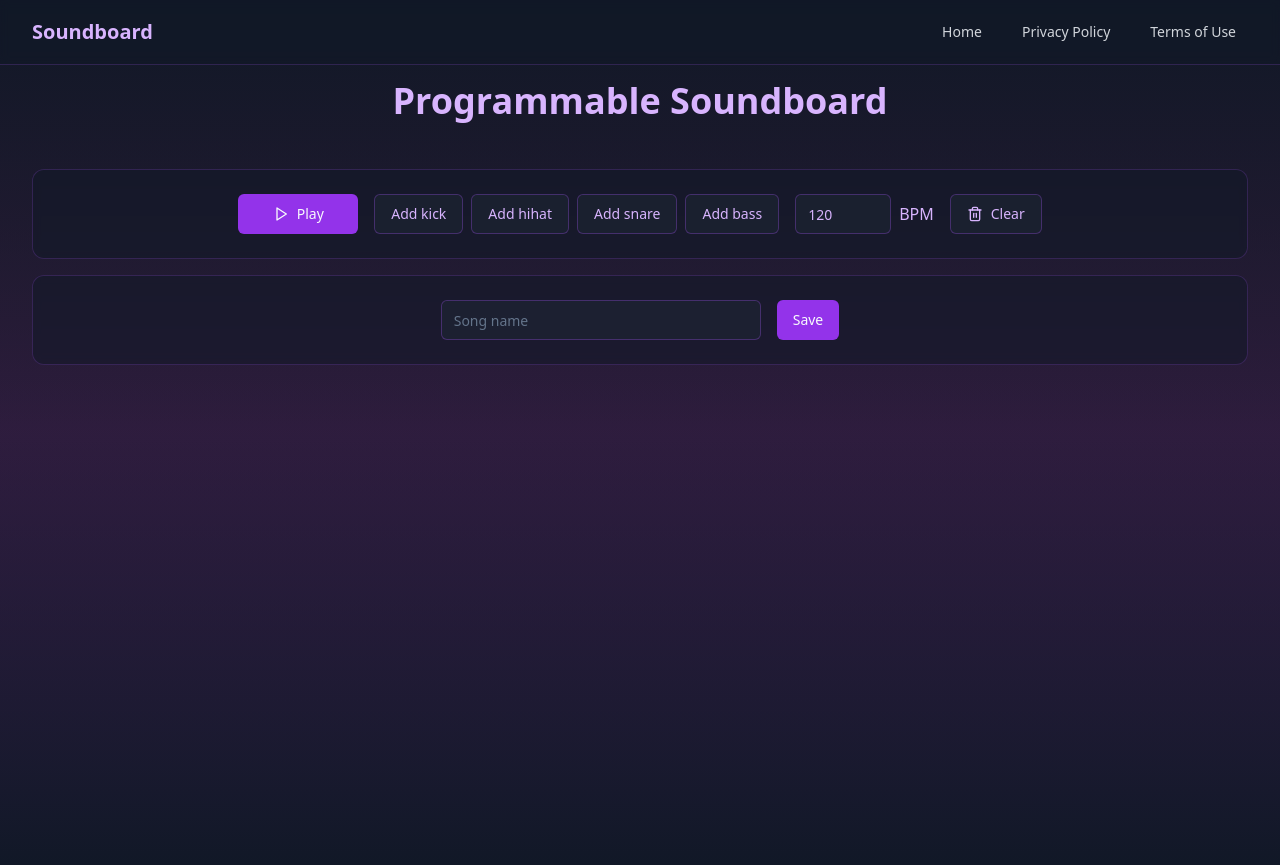
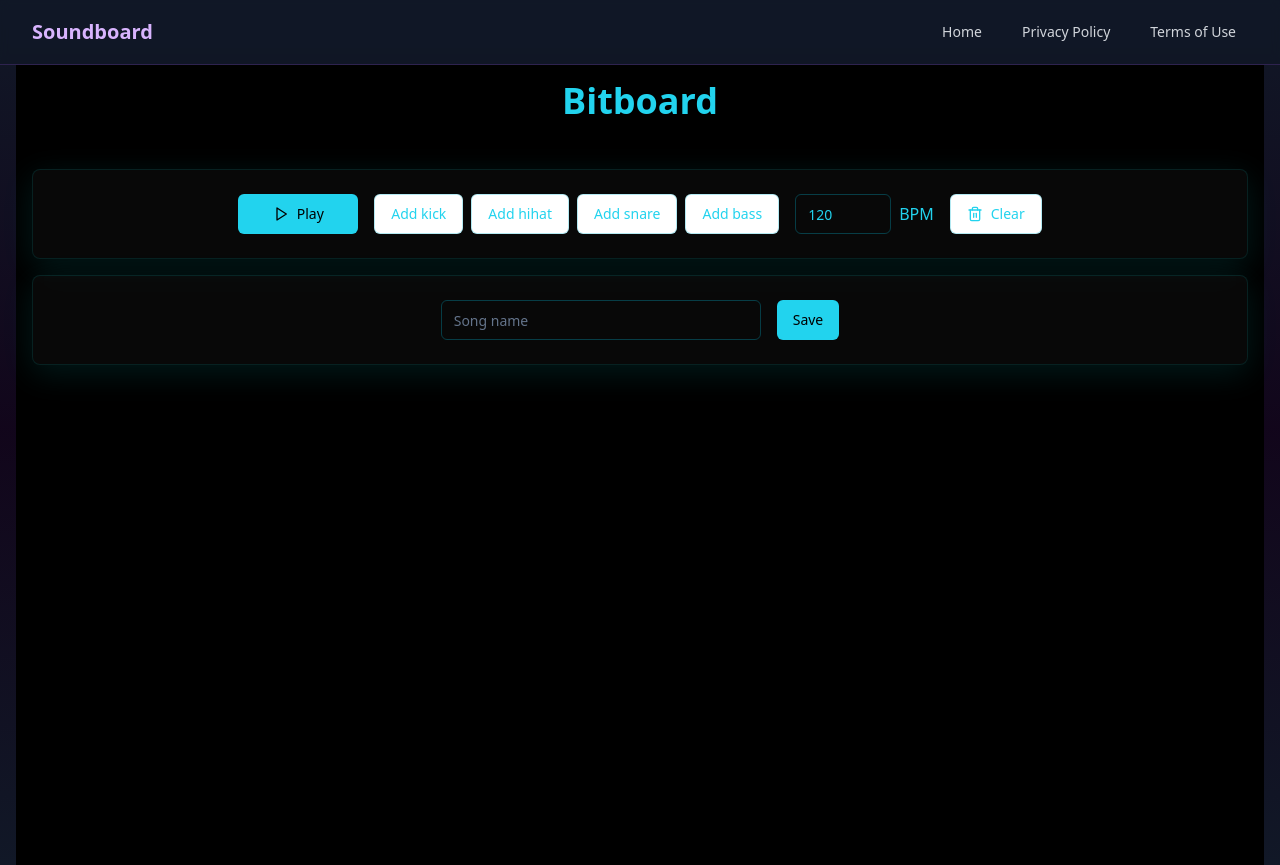
Before and after one commit to sungat1/song-share-simplifier-631, a React (Vite) app: page / in a window 1280 px wide. Built offline with nearby package versions, Linux system fonts and the light colour scheme.

Commit message:
Design updates and improvements.
Implemented various design enhancements across the application to improve user experience and visual appeal.
[skip gpt_engineer]

```diff
--- a/src/components/Soundboard.tsx
+++ b/src/components/Soundboard.tsx
@@ -27,17 +27,17 @@ const Soundboard: React.FC = () => {
   } = useSoundboard();
 
   return (
-    <div className="min-h-screen bg-transparent text-white p-4">
+    <div className="min-h-screen bg-black text-cyan-400 p-4">
       <div className="max-w-7xl mx-auto space-y-8">
         <div className="flex flex-col space-y-4">
-          <h1 className="text-4xl font-bold text-center mb-8 text-purple-300">Programmable Soundboard</h1>
+          <h1 className="text-4xl font-bold text-center mb-8 text-cyan-400">Bitboard</h1>
 
           {/* Controls Section */}
-          <div className="flex flex-wrap gap-4 justify-center items-center bg-gray-900/50 backdrop-blur-sm p-6 rounded-xl border border-purple-500/20">
+          <div className="flex flex-wrap gap-4 justify-center items-center glass-effect p-6 rounded-lg">
             <Button
               onClick={isRecording ? stopRecording : startRecording}
               variant={isRecording ? "destructive" : "default"}
-              className="min-w-[120px] bg-purple-600 hover:bg-purple-700 flex items-center gap-2"
+              className="min-w-[120px] bg-cyan-400 hover:bg-cyan-500 text-black flex items-center gap-2"
             >
               {isRecording ? <Square className="w-4 h-4" /> : <Play className="w-4 h-4" />}
               {isRecording ? 'Stop' : 'Play'}
@@ -49,7 +49,7 @@ const Soundboard: React.FC = () => {
                   key={soundType}
                   onClick={() => addSound(soundType as keyof typeof predefinedSounds)}
                   variant="outline"
-                  className="bg-gray-800/50 hover:bg-gray-700/50 border-purple-500/30 text-purple-300"
+                  className="border-cyan-500/30 text-cyan-400 hover:bg-cyan-500/20"
                 >
                   Add {soundType}
                 </Button>
@@ -62,17 +62,17 @@ const Soundboard: React.FC = () => {
                 placeholder="BPM"
                 value={globalBPM}
                 onChange={(e) => setGlobalBPM(Number(e.target.value))}
-                className="w-24 bg-gray-800/50 border-purple-500/30 text-purple-300"
+                className="w-24 bg-transparent border-cyan-500/30 text-cyan-400"
                 min={40}
                 max={200}
               />
-              <span className="text-purple-300">BPM</span>
+              <span className="text-cyan-400">BPM</span>
             </div>
 
             <Button
               variant="outline"
               onClick={clearBoard}
-              className="bg-gray-800/50 hover:bg-gray-700/50 border-purple-500/30 text-purple-300 flex items-center gap-2"
+              className="border-cyan-500/30 text-cyan-400 hover:bg-cyan-500/20 flex items-center gap-2"
             >
               <Trash2 className="w-4 h-4" />
               Clear
@@ -80,16 +80,16 @@ const Soundboard: React.FC = () => {
           </div>
 
           {/* Song Management */}
-          <div className="flex flex-wrap gap-4 items-center justify-center bg-gray-900/50 backdrop-blur-sm p-6 rounded-xl border border-purple-500/20">
+          <div className="flex flex-wrap gap-4 items-center justify-center glass-effect p-6 rounded-lg">
             <Input
               placeholder="Song name"
               value={songName}
               onChange={(e) => setSongName(e.target.value)}
-              className="max-w-xs bg-gray-800/50 border-purple-500/30 text-purple-300"
+              className="max-w-xs bg-transparent border-cyan-500/30 text-cyan-400"
             />
             <Button
               onClick={saveSong}
-              className="bg-purple-600 hover:bg-purple-700"
+              className="bg-cyan-400 hover:bg-cyan-500 text-black"
             >
               Save
             </Button>
@@ -97,14 +97,14 @@ const Soundboard: React.FC = () => {
         </div>
 
         {/* Sound Patterns Grid */}
-        <div className="grid grid-cols-1 sm:grid-cols-2 lg:grid-cols-2 xl:grid-cols-3 gap-6">
+        <div className="grid grid-cols-1 gap-6">
           {sounds.map((sound) => (
             <div
               key={sound.id}
-              className="bg-gray-900/50 backdrop-blur-sm rounded-xl border border-purple-500/20 p-6 space-y-4"
+              className="glass-effect rounded-lg p-6 space-y-4"
             >
               <div className="flex items-center justify-between">
-                <span className="capitalize text-lg font-medium text-purple-300">{sound.name}</span>
+                <span className="capitalize text-lg font-medium text-cyan-400">{sound.name}</span>
                 <div className="flex items-center gap-2">
                   <Button
                     size="sm"
@@ -115,7 +115,7 @@ const Soundboard: React.FC = () => {
                         recordSound(sound);
                       }
                     }}
-                    className="bg-purple-600 hover:bg-purple-700 flex items-center gap-2"
+                    className="bg-cyan-400 hover:bg-cyan-500 text-black flex items-center gap-2"
                   >
                     {sound.isPlaying ? <Square className="w-4 h-4" /> : <Play className="w-4 h-4" />}
                     {sound.isPlaying ? 'Stop' : 'Play'}
@@ -124,7 +124,7 @@ const Soundboard: React.FC = () => {
                     size="sm"
                     variant="ghost"
                     onClick={() => removeSound(sound.id)}
-                    className="hover:bg-gray-700/50 text-purple-300"
+                    className="hover:bg-cyan-500/20 text-cyan-400"
                   >
                     Remove
                   </Button>
@@ -132,7 +132,7 @@ const Soundboard: React.FC = () => {
               </div>
 
               <div className="space-y-2">
-                <span className="text-sm text-purple-300">Pattern:</span>
+                <span className="text-sm text-cyan-400">Pattern:</span>
                 <ToggleGroup
                   type="multiple"
                   value={sound.pattern?.map((v, i) => v ? i.toString() : '').filter(Boolean)}
@@ -150,7 +150,7 @@ const Soundboard: React.FC = () => {
                       key={i}
                       value={i.toString()}
                       aria-label={`Step ${i + 1}`}
-                      className="w-8 h-8 bg-gray-800/50 data-[state=on]:bg-purple-600 data-[state=on]:text-white border-purple-500/30 text-purple-300"
+                      className="w-8 h-8 border border-cyan-500/30 bg-transparent data-[state=on]:bg-cyan-500 data-[state=on]:text-black hover:bg-cyan-500/20"
                     >
                       {i + 1}
                     </ToggleGroupItem>
@@ -162,13 +162,13 @@ const Soundboard: React.FC = () => {
         </div>
 
         {recordedSounds.length > 0 && (
-          <div className="bg-gray-900/50 backdrop-blur-sm p-6 rounded-xl border border-purple-500/20">
-            <h2 className="text-xl font-semibold mb-4 text-purple-300">Recorded Sequence</h2>
+          <div className="glass-effect p-6 rounded-lg">
+            <h2 className="text-xl font-semibold mb-4 text-cyan-400">Recorded Sequence</h2>
             <div className="flex flex-wrap gap-2">
               {recordedSounds.map((sound, index) => (
                 <div
                   key={`${sound.id}-${index}`}
-                  className="px-3 py-1 bg-gray-800/50 rounded-full text-sm text-purple-300 border border-purple-500/30"
+                  className="px-3 py-1 border border-cyan-500/30 rounded-full text-sm text-cyan-400"
                 >
                   {sound.name}
                 </div>
--- a/src/index.css
+++ b/src/index.css
@@ -56,21 +56,22 @@
 
   body {
     @apply bg-background text-foreground;
-    background: linear-gradient(to bottom, #1a1a1a, #2d1f3d);
+    background: #000000;
     min-height: 100vh;
+    color: #00ffff;
   }
 }
 
 @layer components {
   .glass-effect {
-    background: rgba(255, 255, 255, 0.05);
+    background: rgba(255, 255, 255, 0.03);
     backdrop-filter: blur(10px);
-    border: 1px solid rgba(255, 255, 255, 0.1);
-    box-shadow: 0 8px 32px 0 rgba(31, 38, 135, 0.37);
+    border: 1px solid rgba(0, 255, 255, 0.1);
+    box-shadow: 0 8px 32px 0 rgba(0, 255, 255, 0.1);
   }
 
   .btn-custom {
-    @apply bg-purple-600 hover:bg-purple-700 text-white font-medium py-2 px-4 rounded-lg
+    @apply bg-cyan-400 hover:bg-cyan-500 text-black font-medium py-2 px-4 rounded-lg
            transition-all duration-200 ease-in-out transform hover:scale-105;
   }
 
@@ -79,9 +80,9 @@
   }
 
   .pattern-cell {
-    @apply w-8 h-8 rounded-md transition-colors duration-200
-           bg-gray-800/50 hover:bg-purple-600/50
-           data-[state=on]:bg-purple-600 data-[state=on]:text-white;
+    @apply w-8 h-8 rounded-sm transition-colors duration-200
+           border border-cyan-500/30 bg-transparent hover:bg-cyan-500/20
+           data-[state=on]:bg-cyan-500 data-[state=on]:text-black;
   }
 }
 
@@ -92,14 +93,14 @@
 }
 
 ::-webkit-scrollbar-track {
-  background: #1a1a1a;
+  background: #000000;
 }
 
 ::-webkit-scrollbar-thumb {
-  background: #4a4a4a;
+  background: #00ffff40;
   border-radius: 4px;
 }
 
 ::-webkit-scrollbar-thumb:hover {
-  background: #555;
+  background: #00ffff80;
 }
```
